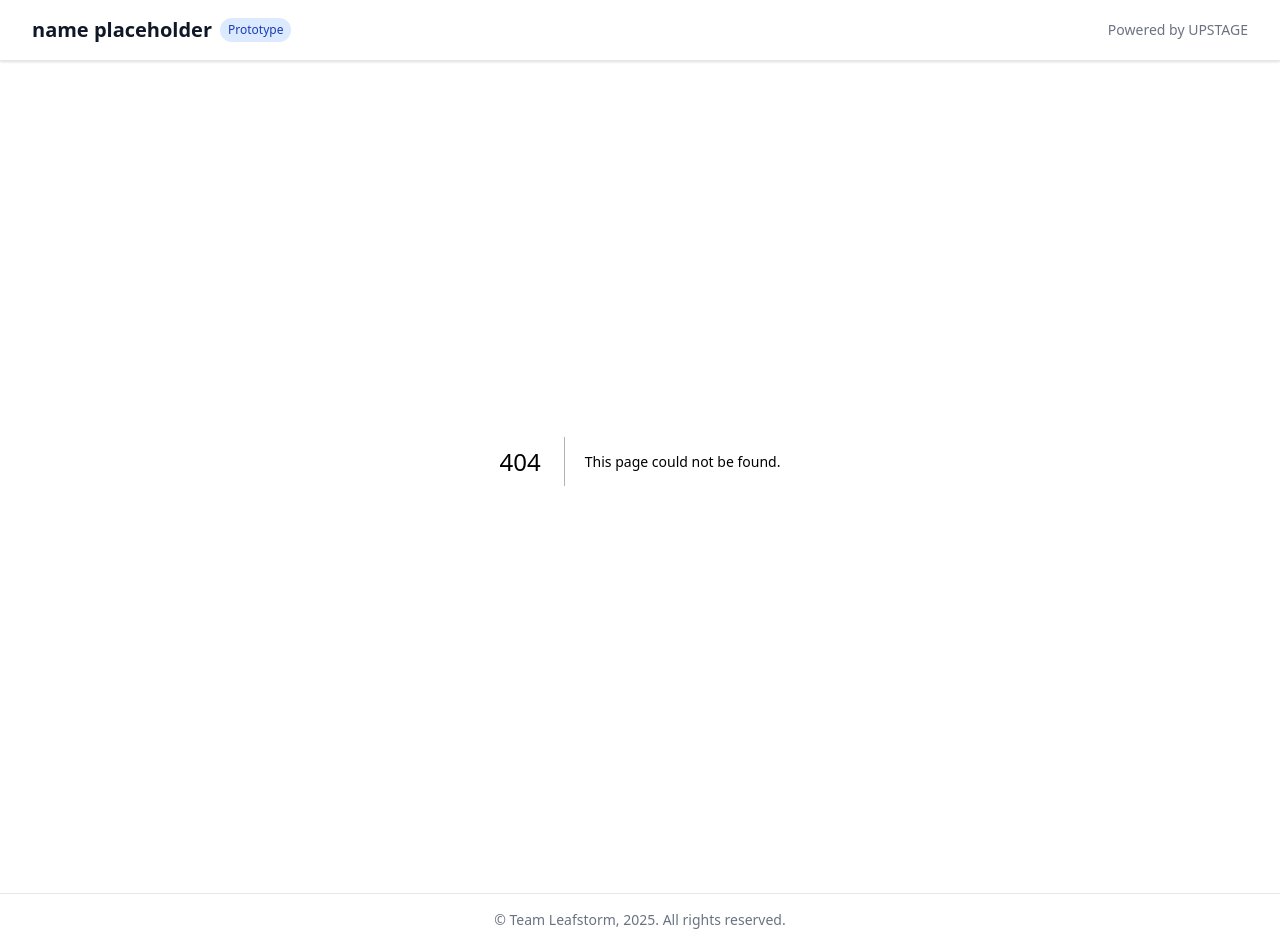
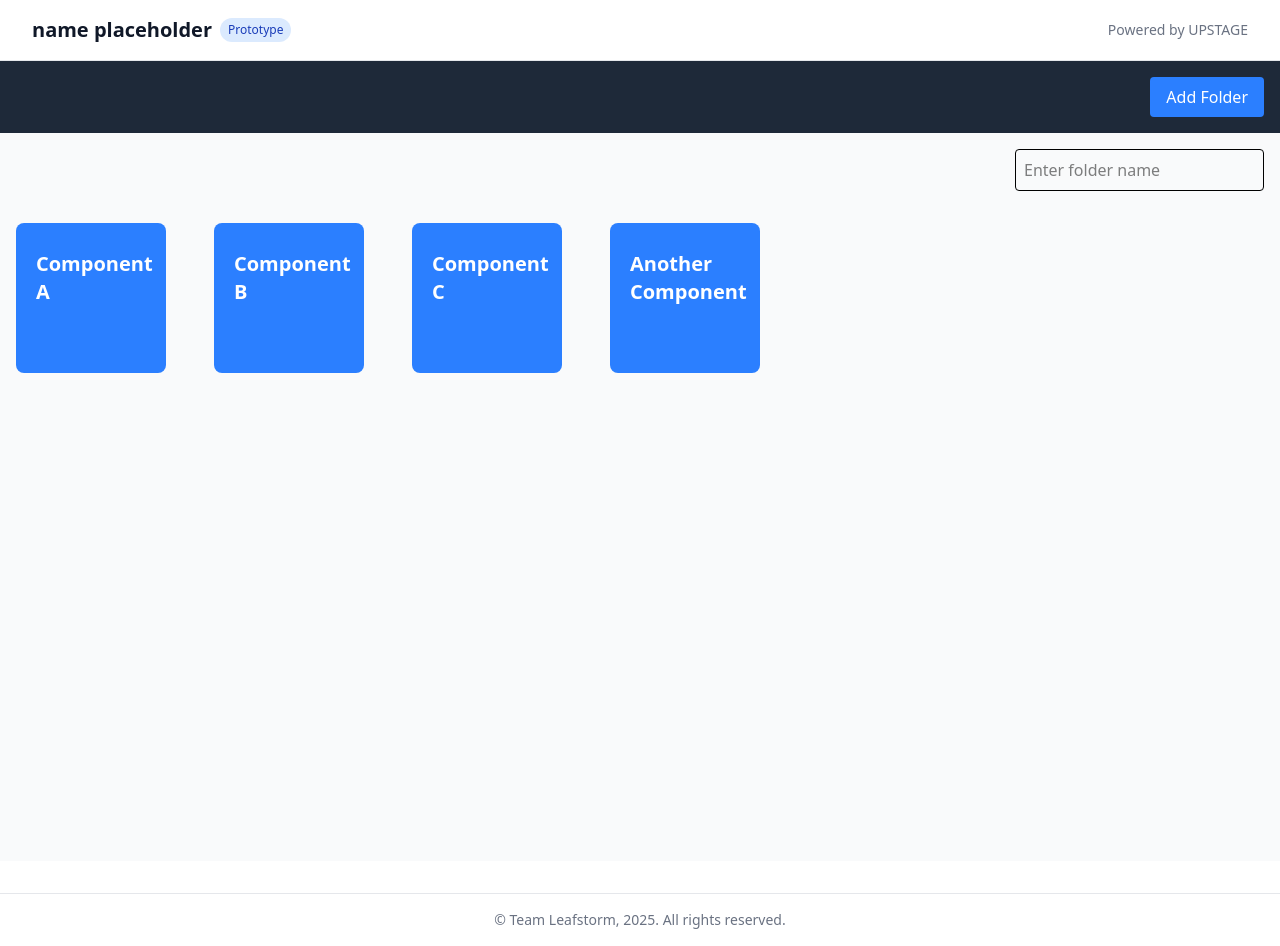
Before and after one commit to 2025-AI-Seoul-Hackathon-Leafstorm/Frontend, a Next.js app: page /solutions in a window 1280 px wide. Before the commit this address had no page. Built offline with nearby package versions, Linux system fonts and the light colour scheme.

Commit message:
feat: add page file #12

```diff
--- /dev/null
+++ b/src/app/solutions/page.jsx
@@ -0,0 +1,52 @@
+'use client';
+
+import React, { useState } from 'react';
+import MenuBar from '@/components/ui/MenuBar';
+import FolderCard from '@/components/ui/FolderCard';
+export default function Solutions() {
+    const folders = [
+        { id: 1, name: "Component A" },
+        { id: 2, name: "Component B" },
+        { id: 3, name: "Component C" },
+        { id: 4, name: "Another Component" },
+      ];
+      const [searchQuery, setSearchQuery] = useState("");
+      const filteredfolders = folders.filter((folder) =>
+        folder.name.toLowerCase().includes(searchQuery.toLowerCase())
+      );
+
+  return (
+
+        <main className="min-h-screen bg-gray-50">
+
+
+            <MenuBar></MenuBar>
+            {/* 폴더 추가 UI */}
+      <div className="p-4  flex justify-end items-center ">
+        <input
+          type="text"
+          value={searchQuery}
+          onChange={(e) => setSearchQuery(e.target.value)}
+          placeholder="Enter folder name"
+          className="border p-2 rounded"
+        />
+
+      </div>
+
+      <div className="flex  justify-start items-center flex-wrap gap-4">
+        {filteredfolders.length > 0 ? (
+          filteredfolders.map((folder) => (
+       <div
+              key={folder.id}
+              className="p-4 flex justify-start items-start"
+            >
+              <FolderCard title ={folder.name}></FolderCard>
+            </div>
+          ))
+        ) : (
+          <div className="text-gray-500">No components found.</div>
+        )}
+      </div>
+        </main>
+    );
+}
```
